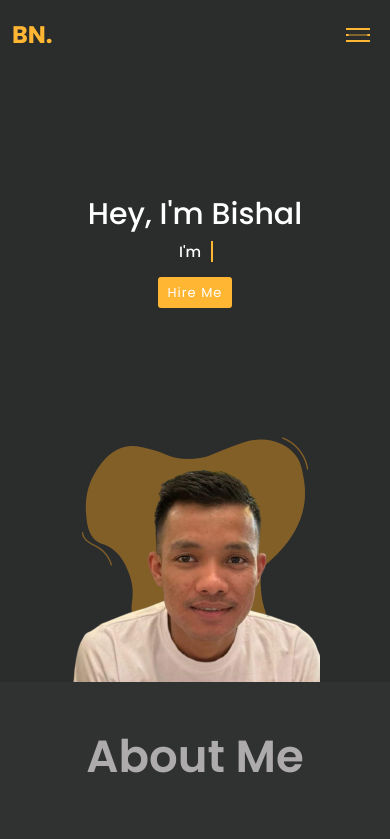
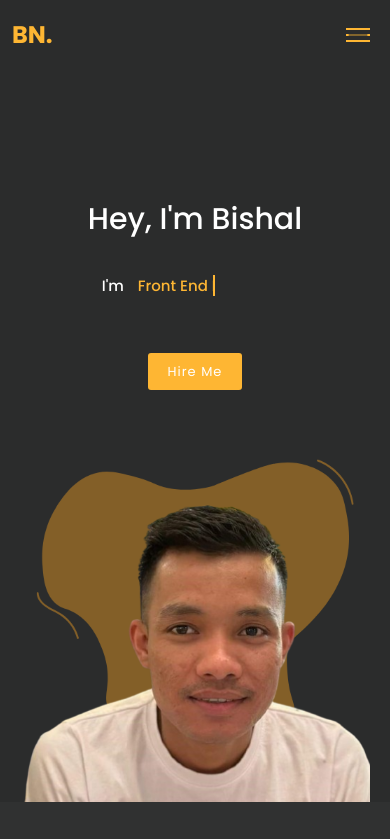
Before and after one commit to Bishal-np/portfolio, a React (Vite) app: page / in a window 390 px wide. Shown: the top 839 px of the page. Built offline with nearby package versions, Linux system fonts and the light colour scheme.

Commit message:
banner update

```diff
--- a/src/componant/layouts/Banner.jsx
+++ b/src/componant/layouts/Banner.jsx
@@ -1,42 +1,36 @@
-import React from 'react'
-import "../../scss/pages/home.scss"
-import Logo from "../../assets/banner.png"
-
-
+import React, { useEffect } from 'react';
+import "../../scss/pages/home.scss";
+import Logo from "../../assets/banner.png";
 
 function Banner() {
+  useEffect(() => {
     const text = document.querySelector(".sec-text");
     const textLoad = () => {
       setTimeout(() => {
-      text.textContent = "Front End Developer";
+        if (text) text.textContent = "Front End Developer";
       }, 0);
-
-  }
+    };
     textLoad();
-
+  }, []);
 
   return (
-    <>
-      <section className="banner-section  " id='banner'>
-        <div className="container d-flex gap-4 justify-content-between banner align-items-center">
+    <section className="banner-section" id='banner'>
+      <div className="container banner">
         <div className="banner-details">
-            <h1 className='heading'> Hey, I'm Bishal</h1>
+          <h1 className='heading'>Hey, I'm Bishal</h1>
 
           <div className="animated-text">
-              <span className=" text first-text">I'm</span>
+            <span className="text first-text">I'm </span>
             <span className="text sec-text"></span>
           </div>
           <button className='hire-me'>Hire Me</button>
         </div>
         <div className="banner-picture">
-            <img src={Logo} alt="" />
+          <img src={Logo} alt="Bishal's Profile" />
         </div>
       </div>
-
     </section>
-
-    </>
-  )
+  );
 }
 
-export default Banner
+export default Banner;
--- a/src/scss/pages/home.scss
+++ b/src/scss/pages/home.scss
@@ -1,28 +1,31 @@
 .banner-section {
   background-color: var(--primary-color);
+
   .banner {
     padding-top: 100px;
-      @media (max-width: 991px) {
+    display: flex;
+    justify-content: space-between;
+    align-items: center;
+    max-width: 1200px;
+    margin: 0 auto;
+    padding: 100px 20px 0;
+
+    @media (max-width: 991px),
+           (max-width: 768px),
+           (max-width: 576px) {
       flex-direction: column;
     }
-      @media (max-width: 768px) {
-        flex-direction: column;
-      }
-      @media (max-width:576p) {
-        flex-direction: column;
 
-      }
     .banner-details {
-        @media (max-width: 991px) {
+      flex: 1;
+      padding-right: 2rem;
+
+      @media (max-width: 991px),
+             (max-width: 768px),
+             (max-width: 576px) {
         text-align: center;
-
-        }
-        @media (max-width: 768px) {
-          text-align: center;
-        }
-        @media (max-width:576p) {
-          text-align: center;
-
+        padding-right: 0;
+        margin-bottom: 2rem;
       }
 
       .heading {
@@ -30,46 +33,43 @@
         font-weight: 600;
         line-height: 88px;
         color: #ffffff;
+        margin-bottom: 1.5rem;
 
-          @media (max-width: 991px) {
+        @media (max-width: 991px),
+               (max-width: 768px) {
           font-size: 50px;
           font-weight: 500;
-            line-height: 34px;
-          }
-          @media (max-width: 768px) {
-             font-size: 50px;
-            font-weight: 500;
-            line-height: 34px;
+          line-height: 60px;
         }
         @media (max-width: 576px) {
           font-size: 30px;
           font-weight: 500;
-           line-height: 30px;
+          line-height: 40px;
           margin-top: 30px;
         }
       }
-        .animated-text{
-          .text{
+
+      .animated-text {
+        margin: 2rem 0;
+
+        .text {
           position: relative;
           color: var(--secondary-color);
           font-size: 25px;
           font-weight: 500;
 
-            @media (max-width:576px) {
-              position: relative;
-              color: var(--secondary-color);
+          @media (max-width: 576px) {
             font-size: 15px;
-              font-weight: 500;
             line-height: 30px;
-
           }
         }
-          .text.first-text{
+
+        .first-text {
           color: white;
           margin-right: 10px;
         }
 
-          .text.sec-text::before{
+        .sec-text::before {
           content: "";
           position: absolute;
           top: 0;
@@ -80,15 +80,8 @@
           border-left: 2px solid var(--secondary-color);
           animation: animate 5s steps(12) infinite;
         }
-          @keyframes animate{
-            40%, 60%{
-              left: 100%;
       }
-            100%{
-              left: 0;
-            }
-          }
-        }
+
       .hire-me {
         padding: 20px 60px;
         color: white;
@@ -98,35 +91,39 @@
         margin-top: 50px;
         border-radius: 3px;
         background-color: var(--secondary-color);
+        cursor: pointer;
+        transition: all 0.3s ease;
+
         @media (max-width: 991px) {
           padding: 10px 30px;
-            color: white;
-            border: none;
-            letter-spacing: 1px;
-            font-size: 18px;
-            margin-top: 10px;
-            margin-bottom: 100px;
-            border-radius: 3px;
-            background-color: var(--secondary-color);
+          margin-top: 20px;
+          margin-bottom: 50px;
         }
         @media (max-width: 576px) {
-            padding: 5px 10px;
-            color: white;
-            border: none;
+          padding: 8px 20px;
           font-size: 13px;
-            margin-top: 10px;
-            margin-bottom: 100px;
-            border-radius: 3px;
-            background-color: var(--secondary-color);
+          margin-bottom: 30px;
         }
-        }
-        .hire-me:hover {
+
+        &:hover {
           background-color: var(--primary-color);
-          border: 1px var(--secondary-color) solid;
+          border: 1px solid var(--secondary-color);
           color: var(--secondary-color);
         }
       }
+    }
+
     .banner-picture {
+      flex: 1;
+      display: flex;
+      justify-content: center;
+
+      img {
+        max-width: 100%;
+        height: auto;
+        object-fit: contain;
+      }
+
       @media (max-width: 991px) {
         height: 300px;
       }
@@ -134,6 +131,15 @@
         height: 250px;
       }
     }
+  }
+}
+
+@keyframes animate {
+  40%, 60% {
+    left: 100%;
+  }
+  100% {
+    left: 0;
   }
 }
   .contact {
```
Lines whose indentation alone changed are shown as unchanged.
